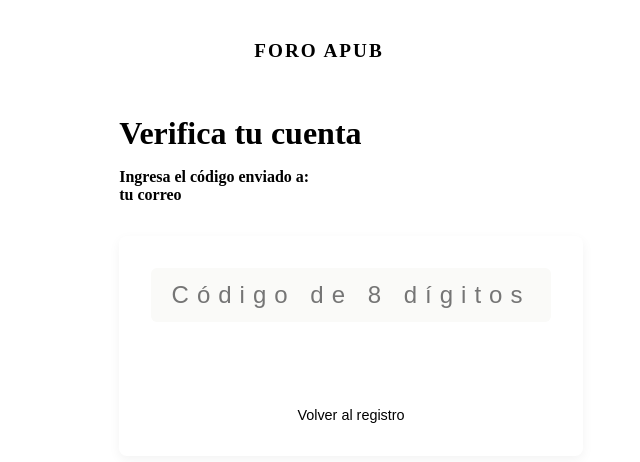
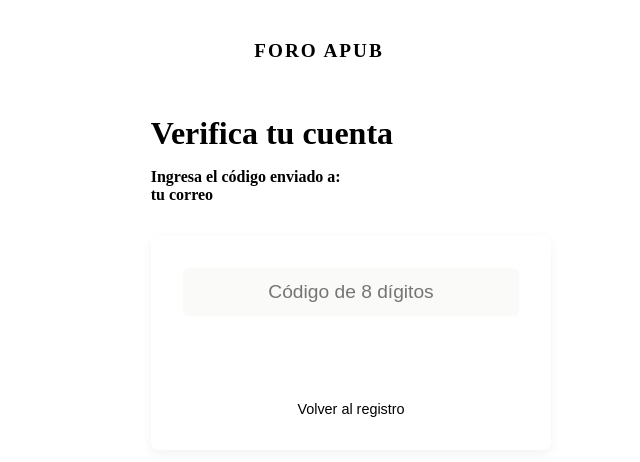
Before and after one commit to Pablosennc/Foro-apub, a React (Vite) app: page /verificar in a window 1280 px wide. Shown: the top 462 px of the page, without its empty margins (321-961 px from the left). Built offline with nearby package versions, Linux system fonts and the light colour scheme; the HTML template or start-up script is replaced by a standard one.

Commit message:
Fixes varios

```diff
--- a/src/pages/Forum/Component/PostCard.jsx
+++ b/src/pages/Forum/Component/PostCard.jsx
@@ -43,7 +43,7 @@ function PostCard({
 
               {/* Renderizado condicional de la insignia */}
               {post.profiles?.rol === 'ccee' && (
-                <span className={styles.cceeBadge}>✓ CCEE</span>
+                <span className={styles.cceeBadge}>CCEE</span>
               )}
             </div>
 
--- a/src/pages/Forum/Forum.jsx
+++ b/src/pages/Forum/Forum.jsx
@@ -140,6 +140,7 @@ function Forum() {
               <p style={{ color: "var(--text-muted)" }}>No se encontraron publicaciones.</p>
             ) : (
               processedPosts.map((post) => (
+
                 <PostCard
                   key={post.id}
                   post={post}
--- a/src/pages/VerifyEmail/VerifyEmail.jsx
+++ b/src/pages/VerifyEmail/VerifyEmail.jsx
@@ -39,7 +39,7 @@ function VerifyEmail() {
     if (verifyError) {
       setError("El código es incorrecto o ha expirado.");
     } else {
-      setMensaje("¡Cuenta verificada exitosamente! Redirigiendo al login...");
+      setMensaje("¡Cuenta verificada exitosamente!");
       await supabase.auth.signOut(); // Limpiamos la sesión temporal
       setTimeout(() => navigate("/login"), 2000);
     }
@@ -61,9 +61,14 @@ function VerifyEmail() {
               placeholder="Código de 8 dígitos"
               className={styles.input}
               value={otpCode}
-              onChange={(e) => setOtpCode(e.target.value.replace(/\D/g, ''))} // Solo permite números
+              onChange={(e) => setOtpCode(e.target.value.replace(/\D/g, ''))}
               maxLength="8"
-              style={{ textAlign: 'center', fontSize: '1.5rem', letterSpacing: '0.5rem' }}
+              style={{
+                textAlign: 'center',
+                fontSize: '1.2rem',
+                // El truco de magia: solo aplica el espaciado si hay texto escrito
+                letterSpacing: otpCode.length > 0 ? '0.5rem' : 'normal'
+              }}
             />
             {error && <p style={{ color: "red", fontSize: "0.85rem", marginTop: "-10px" }}>{error}</p>}
             {mensaje && <p style={{ color: "green", fontSize: "0.85rem", marginTop: "-10px", fontWeight: "bold" }}>{mensaje}</p>}
```
